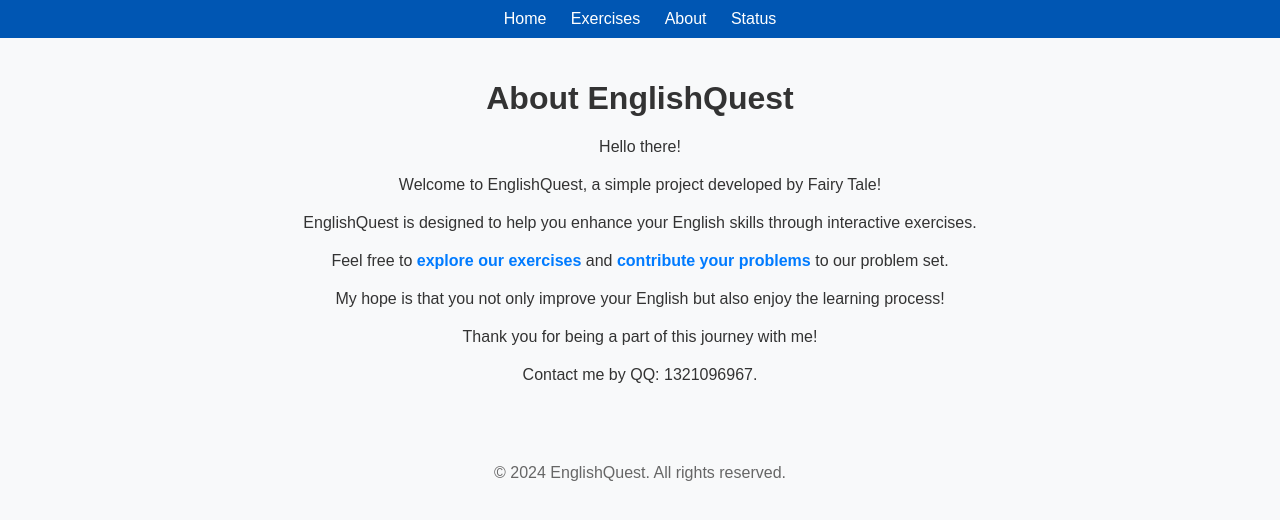
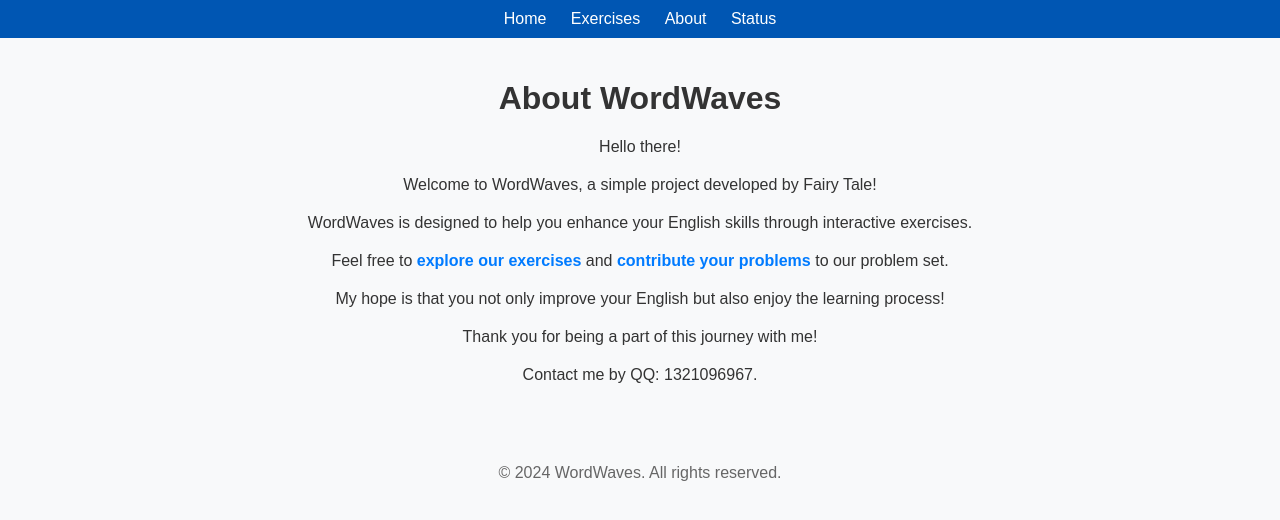
Before and after one commit to rsj001/WordWaves, a Flask app: page /about in a window 1280 px wide. Shown: the top 520 px of the page. Run offline with Flask 3, Linux system fonts and the light colour scheme.

Commit message:
change name to WordWaves

```diff
--- a/templates/about.html
+++ b/templates/about.html
@@ -3,7 +3,7 @@
 <head>
     <meta charset="UTF-8">
     <meta name="viewport" content="width=device-width, initial-scale=1.0">
-    <title>About EnglishQuest</title>
+    <title>About WordWaves</title>
     <link rel="stylesheet" href="{{ url_for('static', filename='styles.css') }}">
     <style>
         @keyframes fadeIn {
@@ -66,10 +66,10 @@
     </div>
     <div class="container">
         <div class="welcome-text">
-            <h1>About EnglishQuest</h1>
+            <h1>About WordWaves</h1>
             <p>Hello there!</p>
-            <p>Welcome to EnglishQuest, a simple project developed by Fairy Tale!</p>
-            <p>EnglishQuest is designed to help you enhance your English skills through interactive exercises.</p>
+            <p>Welcome to WordWaves, a simple project developed by Fairy Tale!</p>
+            <p>WordWaves is designed to help you enhance your English skills through interactive exercises.</p>
             <p>Feel free to <a href="/exercises">explore our exercises</a> and <a href="/problem_manage">contribute your problems</a> to our problem set.</p>
             <p>My hope is that you not only improve your English but also enjoy the learning process!</p>
             <p>Thank you for being a part of this journey with me!</p>
@@ -77,7 +77,7 @@
         </div>
     </div>
     <div class="copyright">
-        <p>&copy; 2024 EnglishQuest. All rights reserved.</p>
+        <p>&copy; 2024 WordWaves. All rights reserved.</p>
     </div>
 </body>
 </html>
--- a/templates/exercises.html
+++ b/templates/exercises.html
@@ -3,7 +3,7 @@
 <head>
     <meta charset="UTF-8">
     <meta name="viewport" content="width=device-width, initial-scale=1.0">
-    <title>EnglishQuest - Exercises</title>
+    <title>WordWaves - Exercises</title>
     <link rel="stylesheet" href="{{ url_for('static', filename='styles.css') }}">
     <style>
         .container {
--- a/templates/index.html
+++ b/templates/index.html
@@ -4,7 +4,7 @@
 <head>
     <meta charset="UTF-8">
     <meta name="viewport" content="width=device-width, initial-scale=1.0">
-    <title>Welcome to EnglishQuest</title>
+    <title>Welcome to WordWaves</title>
     <link rel="stylesheet" href="{{ url_for('static', filename='styles.css') }}">
     <style>
         body {
@@ -68,7 +68,7 @@
     </div>
     <div class="container">
         <div class="welcome-text">
-            <h1>Welcome to EnglishQuest</h1>
+            <h1>Welcome to WordWaves</h1>
             <p>Enhance your English skills through interactive exercises!</p>
             <p>Explore our <a href="/exercises">exercises</a> and <a href="/problem_manage">contribute</a> to our
                 problem set.</p>
--- a/templates/problem_editor.html
+++ b/templates/problem_editor.html
@@ -3,7 +3,7 @@
 <head>
     <meta charset="UTF-8">
     <meta name="viewport" content="width=device-width, initial-scale=1.0">
-    <title>EnglishQuest - Problem Editor</title>
+    <title>WordWaves - Problem Editor</title>
     <link rel="stylesheet" href="{{ url_for('static', filename='styles.css') }}">
 </head>
 <body>
--- a/templates/problem_manage.html
+++ b/templates/problem_manage.html
@@ -4,7 +4,7 @@
 <head>
     <meta charset="UTF-8">
     <meta name="viewport" content="width=device-width, initial-scale=1.0">
-    <title>EnglishQuest - Problem Management</title>
+    <title>WordWaves - Problem Management</title>
     <link rel="stylesheet" href="{{ url_for('static', filename='styles.css') }}">
 </head>
 
--- a/templates/text_editor.html
+++ b/templates/text_editor.html
@@ -3,7 +3,7 @@
 <head>
     <meta charset="UTF-8">
     <meta name="viewport" content="width=device-width, initial-scale=1.0">
-    <title>EnglishQuest - Text Editor</title>
+    <title>WordWaves - Text Editor</title>
     <link rel="stylesheet" href="{{ url_for('static', filename='styles.css') }}">
 </head>
 <body>
```
